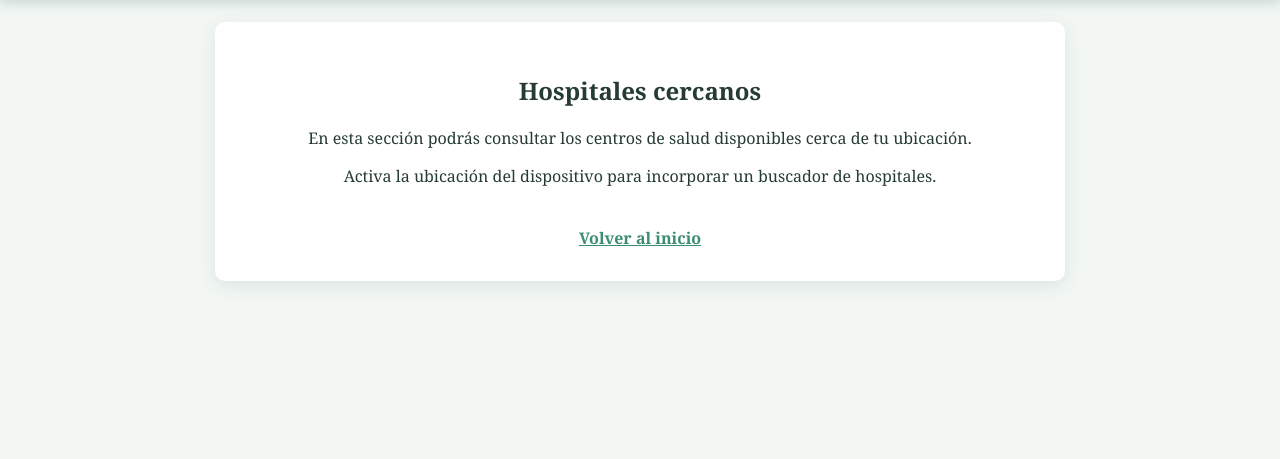
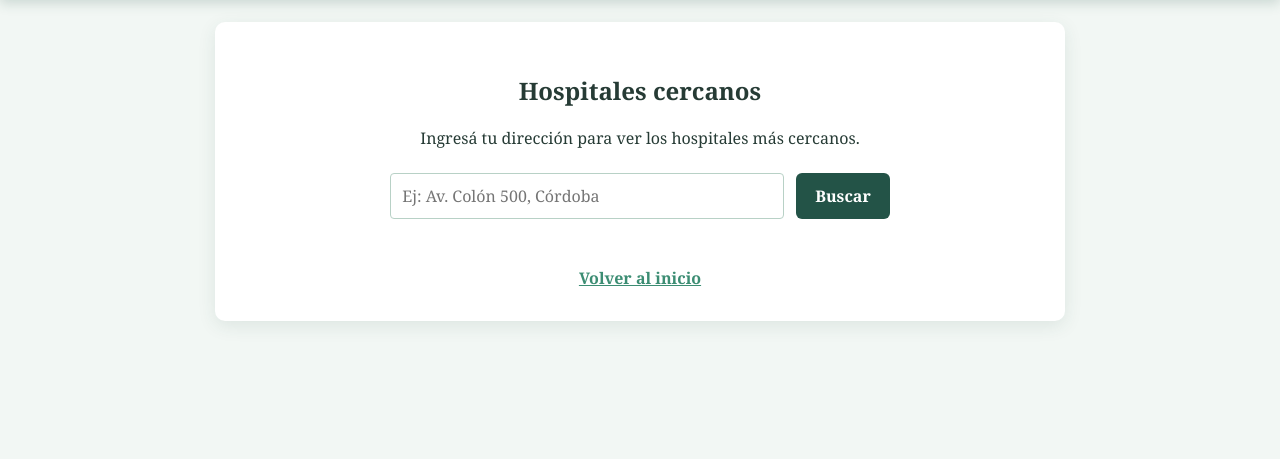
Before and after one commit to Mate-10/Proyecto-F.A.T, a Django app: page /hospitales-cercanos/ in a window 1280 px wide. Shown: the part 122-581 px from the top of the page. Run offline with Django 5.2, Linux system fonts and the light colour scheme.

Commit message:
hicimos hospital funcional -Mateo

```diff
--- a/Emergencia/settings.py
+++ b/Emergencia/settings.py
@@ -131,3 +131,6 @@ MAILERS = {
         'BACKEND': 'django.core.mail.backends.console.EmailBackend',
     },
 }
+
+MEDIA_URL = '/media/'
+MEDIA_ROOT = BASE_DIR / 'media'
--- /dev/null
+++ b/app_Emergencia/static/css/hospitales.css
@@ -0,0 +1,102 @@
+.hospital-search-form {
+	display: flex;
+	gap: 0.75rem;
+	justify-content: center;
+	margin: 1.5rem auto;
+	max-width: 500px;
+}
+
+.hospital-search-form input {
+	border: 1px solid #b8d1c6;
+	border-radius: 4px;
+	flex: 1;
+	font: inherit;
+	padding: 0.7rem;
+}
+
+.hospital-search-form button {
+	background: var(--blue-dark);
+	border: 0;
+	border-radius: 6px;
+	color: var(--white);
+	cursor: pointer;
+	font: inherit;
+	font-weight: bold;
+	padding: 0.7rem 1.2rem;
+	transition: background 0.2s ease;
+}
+
+.hospital-search-form button:hover,
+.hospital-search-form button:focus {
+	background: var(--blue);
+}
+
+.map-preview {
+	margin: 1.5rem auto;
+	max-width: 600px;
+}
+
+.map-preview img {
+	border: 1px solid #b8d1c6;
+	border-radius: 8px;
+	box-shadow: 0 3px 10px rgba(35, 83, 71, 0.12);
+	width: 100%;
+}
+
+.hospital-list {
+	display: grid;
+	gap: 1rem;
+	grid-template-columns: repeat(auto-fit, minmax(220px, 1fr));
+	list-style: none;
+	margin: 2rem 0 0;
+	padding: 0;
+	text-align: left;
+}
+
+.hospital-card {
+	background: var(--blue-light);
+	border-radius: 8px;
+	overflow: hidden;
+	transition: transform 0.2s ease, box-shadow 0.2s ease;
+}
+
+.hospital-card:hover {
+	box-shadow: 0 5px 14px rgba(35, 83, 71, 0.15);
+	transform: translateY(-3px);
+}
+
+.hospital-link {
+	color: inherit;
+	display: block;
+	text-decoration: none;
+}
+
+.hospital-photo {
+	display: block;
+	height: 160px;
+	object-fit: cover;
+	width: 100%;
+}
+
+.hospital-info {
+	display: flex;
+	flex-direction: column;
+	gap: 0.3rem;
+	padding: 0.85rem 1rem 1rem;
+}
+
+.hospital-name {
+	color: var(--blue-dark);
+	font-weight: bold;
+}
+
+.hospital-distance {
+	color: var(--text);
+	font-size: 0.9rem;
+}
+
+@media (max-width: 600px) {
+	.hospital-search-form {
+		flex-direction: column;
+	}
+}
--- a/app_Emergencia/templates/hospitales_cercanos.html
+++ b/app_Emergencia/templates/hospitales_cercanos.html
@@ -1,12 +1,47 @@
 {% extends 'base.html' %}
+{% load static %}
 
 {% block title %}Hospitales cercanos | Emergencia{% endblock %}
 
 {% block content %}
+<link rel="stylesheet" href="{% static 'css/hospitales.css' %}">
+
 <main class="content-panel">
     <h2>Hospitales cercanos</h2>
-    <p>En esta sección podrás consultar los centros de salud disponibles cerca de tu ubicación.</p>
-    <p>Activa la ubicación del dispositivo para incorporar un buscador de hospitales.</p>
+    <p>Ingresá tu dirección para ver los hospitales más cercanos.</p>
+
+    <form method="POST" class="hospital-search-form">
+        {% csrf_token %}
+        <input type="text" name="direccion" placeholder="Ej: Av. Colón 500, Córdoba" required>
+        <button type="submit">Buscar</button>
+    </form>
+
+    {% if error %}
+        <p class="error">{{ error }}</p>
+    {% endif %}
+
+    {% if mapa_url %}
+        <div class="map-preview">
+            <img src="{{ mapa_url }}" alt="Mapa de hospitales cercanos">
+        </div>
+    {% endif %}
+
+    {% if hospitales_cercanos %}
+        <ul class="hospital-list">
+            {% for hospital in hospitales_cercanos %}
+                <li class="hospital-card">
+                    <a href="https://www.google.com/maps?q={{ hospital.lat }},{{ hospital.lon }}" target="_blank" class="hospital-link">
+                        <img src="{% static hospital.imagen %}" alt="{{ hospital.nombre }}" class="hospital-photo">
+                        <div class="hospital-info">
+                            <span class="hospital-name">{{ hospital.nombre }}</span>
+                            <span class="hospital-distance">{{ hospital.distancia|floatformat:2 }} km</span>
+                        </div>
+                    </a>
+                </li>
+            {% endfor %}
+        </ul>
+    {% endif %}
+
     <a class="back-link" href="{% url 'inicio' %}">Volver al inicio</a>
 </main>
 {% endblock %}
--- a/app_Emergencia/templates/inicio.html
+++ b/app_Emergencia/templates/inicio.html
@@ -17,7 +17,6 @@
 
 
 
-    <p>d</p>
 
 
 </main>
--- a/app_Emergencia/urls.py
+++ b/app_Emergencia/urls.py
@@ -1,5 +1,7 @@
 from django.contrib import admin
 from django.urls import path
+from django.conf import settings
+from django.conf.urls.static import static
 from app_Emergencia import views
 
 urlpatterns = [
@@ -13,3 +15,5 @@ urlpatterns = [
     path('tutoriales/', views.tutoriales, name='tutoriales'),
     path('admin/', admin.site.urls),
 ]
+
+urlpatterns += static(settings.MEDIA_URL, document_root=settings.MEDIA_ROOT)
--- a/app_Emergencia/views.py
+++ b/app_Emergencia/views.py
@@ -1,5 +1,10 @@
+import math
+import unicodedata
+import requests
+from staticmap import StaticMap, CircleMarker
+from django.conf import settings
 from django.shortcuts import render, redirect
-from .models import Usuario
+from .models import Usuario, Hospitales
 
 
 def login(request):
@@ -74,11 +79,131 @@ def guia_emergencia(request):
     return render(request, 'guia_emergencia.html')
 
 
+imagenes_hospitales = {
+    'Hospital Nacional de Clínicas': 'img/hospitalclinicascordoba.webp',
+    'Hospital San Roque': 'img/hopital_sanroque.webp',
+    'Hospital de Urgencias (H.M.U.)': 'img/Hospital de Urgencias (H.M.U.).jpg',
+    'Hospital de Niños de la Santísima Trinidad': 'img/hospital_de_niños_de_la_santisima_trinidad.webp',
+    'Hospital Pediátrico del Niño Jesús': 'img/hospital-pediatrico-ninio-jesus.webp',
+    'Hospital Italiano Córdoba': 'img/hospital-italiano-cordoba-2059131.webp',
+    'Hospital Córdoba': 'img/hospital-cordoba.webp',
+    'Sanatorio Allende': 'img/sanatorio_allende-nueva_cordoba.jpg',
+}
+
+coordenadas_hospitales = {
+    'Hospital Nacional de Clínicas': (-31.406402, -64.203261),
+    'Hospital San Roque': (-31.417547, -64.179087),
+    'Hospital de Urgencias (H.M.U.)': (-31.412831, -64.175937),
+    'Hospital de Niños de la Santísima Trinidad': (-31.427542, -64.169082),
+    'Hospital Pediátrico del Niño Jesús': (-31.399155, -64.197519),
+    'Hospital Italiano Córdoba': (-31.409382, -64.164624),
+    'Hospital Córdoba': (-31.406446, -64.158075),
+    'Sanatorio Allende': (-31.424782, -64.187395),
+}
+
+
+def normalizar(texto):
+    texto = texto.strip().lower()
+    texto = unicodedata.normalize('NFKD', texto)
+    texto = ''.join(c for c in texto if not unicodedata.combining(c))
+    return texto
+
+
+coordenadas_hospitales_normalizadas = {
+    normalizar(nombre): coords
+    for nombre, coords in coordenadas_hospitales.items()
+}
+
+
 def hospitales_cercanos(request):
+
+    if request.method == 'POST':
+
+        direccion = request.POST.get('direccion')
+
+        if 'córdoba' not in direccion.lower() and 'cordoba' not in direccion.lower():
+            direccion = f'{direccion}, Córdoba, Argentina'
+
+        respuesta = requests.get(
+            'https://nominatim.openstreetmap.org/search',
+            params={
+                'q': direccion,
+                'format': 'json',
+                'countrycodes': 'ar',
+                'viewbox': '-64.35,-31.30,-64.05,-31.55',
+                'bounded': 1
+            },
+            headers={'User-Agent': 'app-emergencia'}
+        )
+
+        resultados = respuesta.json()
+
+        if not resultados:
+            return render(request, 'hospitales_cercanos.html', {
+                'error': 'No se encontró esa dirección.'
+            })
+
+        lat_usuario = float(resultados[0]['lat'])
+        lon_usuario = float(resultados[0]['lon'])
+
+        hospitales = Hospitales.objects.all()
+        lista_hospitales = []
+
+        for hospital in hospitales:
+
+            coordenadas = coordenadas_hospitales_normalizadas.get(
+                normalizar(hospital.nombre)
+            )
+
+            if coordenadas is None:
+                continue
+
+            lat_hospital, lon_hospital = coordenadas
+
+            distancia = calcular_distancia(
+                lat_usuario, lon_usuario,
+                lat_hospital, lon_hospital
+            )
+
+            hospital.distancia = distancia
+            hospital.imagen = imagenes_hospitales.get(hospital.nombre, 'img/hospital-default.jpg')
+            hospital.lat = lat_hospital
+            hospital.lon = lon_hospital
+            lista_hospitales.append(hospital)
+
+        lista_hospitales.sort(key=lambda h: h.distancia)
+
+        mapa = StaticMap(600, 400)
+        mapa.add_marker(CircleMarker((lon_usuario, lat_usuario), 'red', 12))
+
+        for hospital in lista_hospitales:
+            mapa.add_marker(CircleMarker((hospital.lon, hospital.lat), 'blue', 12))
+
+        imagen = mapa.render()
+        ruta_imagen = settings.MEDIA_ROOT / 'mapa_temp.png'
+        imagen.save(ruta_imagen)
+
+        return render(request, 'hospitales_cercanos.html', {
+            'mapa_url': settings.MEDIA_URL + 'mapa_temp.png',
+            'hospitales_cercanos': lista_hospitales
+        })
 
     return render(request, 'hospitales_cercanos.html')
 
 
+def calcular_distancia(lat1, lon1, lat2, lon2):
+
+    radio_tierra = 6371
+
+    lat1_rad = math.radians(lat1)
+    lat2_rad = math.radians(lat2)
+    delta_lat = math.radians(lat2 - lat1)
+    delta_lon = math.radians(lon2 - lon1)
+
+    a = math.sin(delta_lat / 2) ** 2 + math.cos(lat1_rad) * math.cos(lat2_rad) * math.sin(delta_lon / 2) ** 2
+    c = 2 * math.atan2(math.sqrt(a), math.sqrt(1 - a))
+
+    return radio_tierra * c
 def formulario_emergencia(request):
 
     return render(request, 'formulario_emergencia.html')
```
Also changed, not shown: app_Emergencia/admin.py (+9 -1 lines), app_Emergencia/models.py (+9 -0 lines), app_Emergencia/static/img/Hospital de Urgencias (H.M.U.).jpg (added), app_Emergencia/static/img/hopital_sanroque.webp (added), app_Emergencia/static/img/hospital-cordoba.webp (added), app_Emergencia/static/img/hospital-italiano-cordoba-2059131.webp (added), app_Emergencia/static/img/hospital-pediatrico-ninio-jesus.webp (added), app_Emergencia/static/img/hospital_de_niños_de_la_santisima_trinidad.webp (added), app_Emergencia/static/img/hospitalclinicascordoba.webp (added), app_Emergencia/static/img/sanatorio_allende-nueva_cordoba.jpg (added), media/mapa_temp.png (added).
